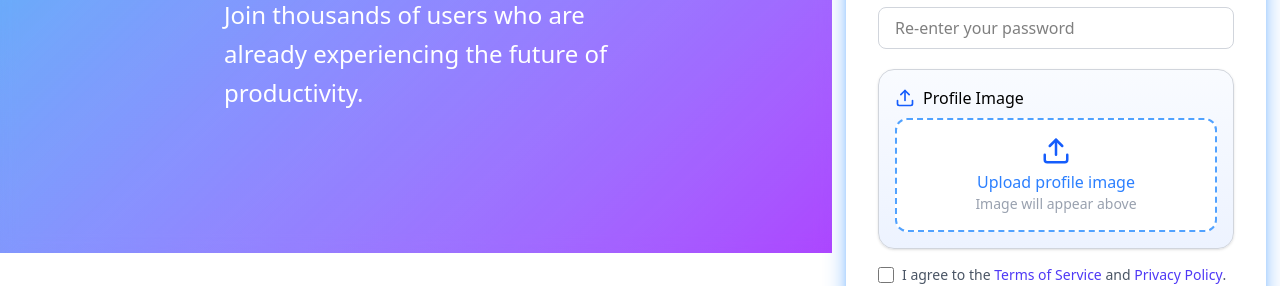
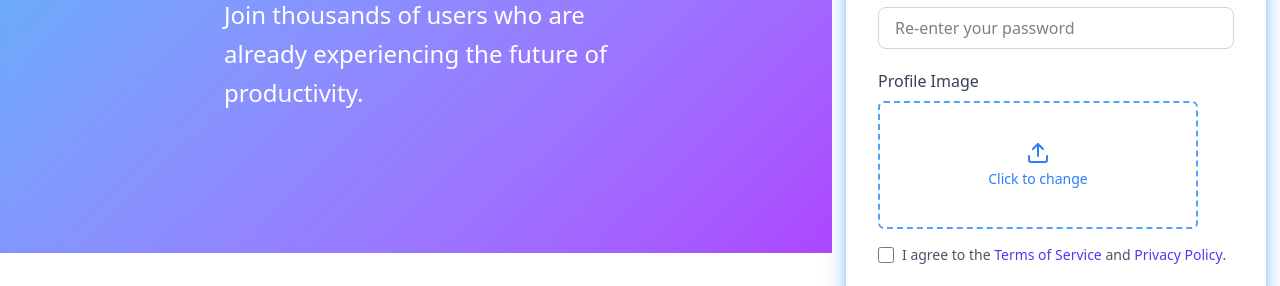
Before and after one commit to BallaGanesh/Robo-Aurra, a React (Vite) app: page / in a window 1280 px wide. Shown: the part 547-833 px from the top of the page. Built offline with nearby package versions, Linux system fonts and the light colour scheme.

Commit message:
image added successfully

```diff
--- a/src/component/register/Register.jsx
+++ b/src/component/register/Register.jsx
@@ -1,4 +1,4 @@
-import React, { use, useState } from "react";
+import React, { use, useRef, useState } from "react";
 import { useDispatch, useSelector } from "react-redux";
 
 import toast from "react-hot-toast";
@@ -9,12 +9,30 @@ import { FiUser } from "react-icons/fi";
 import { MdOutlineEmail } from "react-icons/md";
 import { GoLock } from "react-icons/go";
 import { GoArrowRight } from "react-icons/go";
-import { LuUpload } from "react-icons/lu";
+import { LuUpload, LuX } from "react-icons/lu";
 
 const Register = () => {
   let nagivate = useNavigate();
   const dispatch = useDispatch();
   const [errorMessage, setErrorMessage] = useState("");
+  const [profileImage, setProfileImage] = useState(null);
+  const fileInputRef = useRef(null);
+
+  const handleBoxClick = () => {
+    fileInputRef.current.click();
+  };
+
+  const handleFileChange = (event) => {
+    const file = event.target.files[0];
+    if (file) {
+      setProfileImage(URL.createObjectURL(file));
+    }
+  };
+
+  const handleRemoveImage = () => {
+    setProfileImage(null);
+    fileInputRef.current.value = "";
+  };
 
   const [formData, setFormData] = useState({
     fullName: "",
@@ -217,27 +235,48 @@ const Register = () => {
               />
             </div>
 
-            <div className="w-full max-w-sm mx-auto">
-              <div className="bg-linear-to-b from-[#f9fbff] to-[#edf3ff] rounded-lg sm:rounded-2xl border border-gray-300 shadow-sm p-3 sm:p-4">
-                <label className="flex gap-2 text-sm sm:text-base mb-2 justify-start items-center">
-                  <span className="text-[#155DFC] text-lg sm:text-xl">
-                    <LuUpload />
-                  </span>
-                  Profile Image
-                </label>
-                <div className="flex flex-col items-center justify-center border-2 border-dashed border-blue-400 bg-white rounded-lg sm:rounded-xl py-3 sm:py-4 px-2 cursor-pointer hover:bg-blue-50 transition-all duration-300">
-                  <span className="text-[#155DFC] text-2xl sm:text-3xl">
-                    <LuUpload />
-                  </span>
-                  <p className="text-blue-500 font-medium text-sm sm:text-base mt-1">
-                    Upload profile image
-                  </p>
-                  <p className="text-gray-400 text-xs sm:text-sm">
-                    Image will appear above
-                  </p>
-                </div>
-              </div>
-            </div>
+          <div className="w-full max-w-md mx-auto">
+      <label className="block text-gray-700 font-medium mb-2">
+        Profile Image
+      </label>
+
+      <div className="flex gap-4 items-center">
+        {/* Upload Box */}
+        <div
+          onClick={handleBoxClick}
+          className="flex flex-col justify-center items-center border-2 border-dashed border-blue-400 bg-white rounded-md w-80 h-32 cursor-pointer hover:bg-blue-50 transition-all duration-300"
+        >
+          <LuUpload className="text-blue-500 text-2xl mb-1" />
+          <p className="text-blue-500 text-sm font-medium">Click to change</p>
+        </div>
+
+        {/* Image Preview */}
+        {profileImage && (
+          <div className="relative inline-block">
+  <img
+    src={profileImage}
+    alt="Uploaded"
+    className="w-32 h-32 object-cover rounded-md border"
+  />
+            <button
+              onClick={handleRemoveImage}
+              className="absolute -top-2 -right-3 bg-red-500 text-white rounded-full p-1 hover:bg-red-600 shadow"
+            >
+              <LuX size={16} />
+            </button>
+          </div>
+        )}
+      </div>
+
+      {/* Hidden File Input */}
+      <input
+        type="file"
+        accept="image/*"
+        ref={fileInputRef}
+        onChange={handleFileChange}
+        className="hidden"
+      />
+    </div>
 
 
 
@@ -275,12 +314,12 @@ const Register = () => {
               transition-all duration-300 ease-in-out transform text-sm sm:text-base font-medium
               hover:scale-[1.02] hover:from-purple-500 hover:to-cyan-400 active:scale-95 focus:outline-none shadow-lg`}
           >
-          (
+
               <span className="relative z-10 flex justify-center gap-3 items-center">
                 <span>Create Account</span>
                 <GoArrowRight className="text-lg sm:text-xl" />
               </span>
-            )
+
             <span className="absolute inset-0 bg-white opacity-0 hover:opacity-10 transition-opacity"></span>
           </button>
 
```
Also changed, not shown: 1 other file (tests, documents, lock files or other folders).
